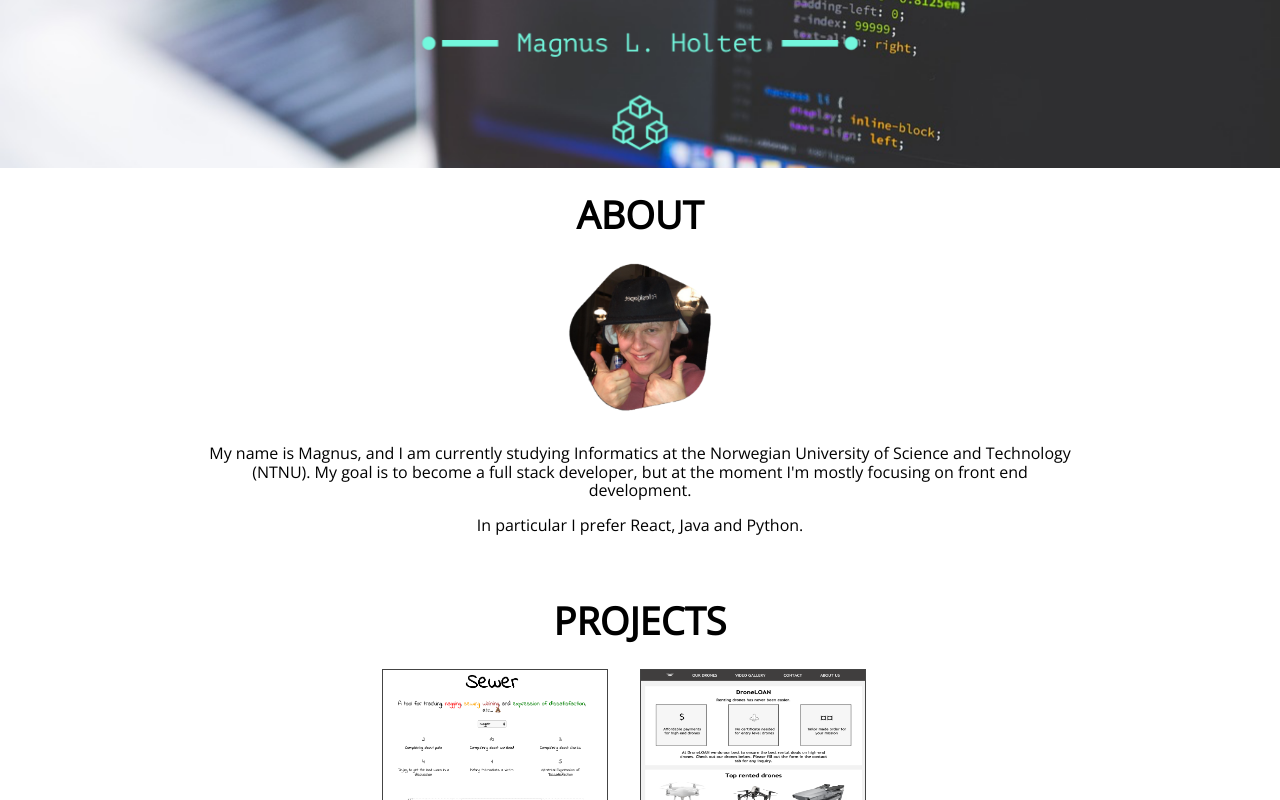
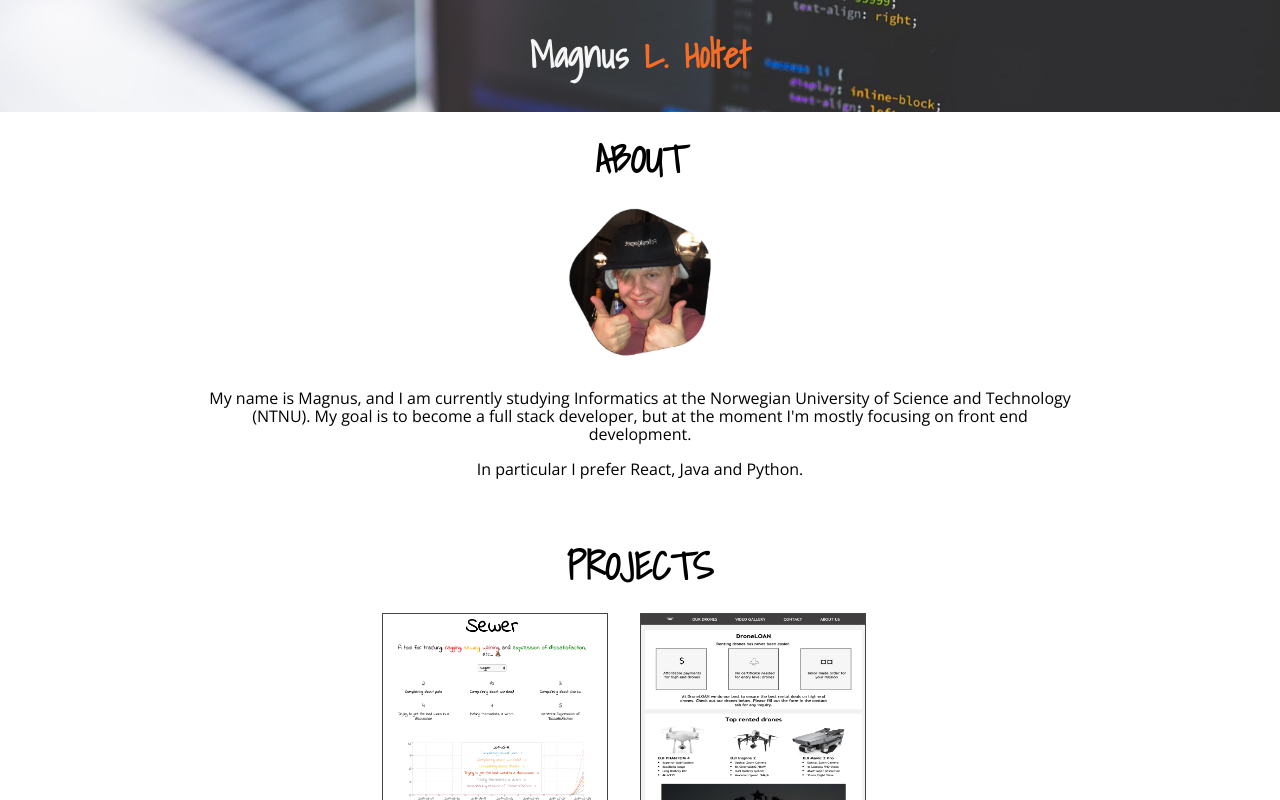
Before and after one commit to kharann/holtet, a React (Create React App) app: page / in a window 1280 px wide. Shown: the top 800 px of the page. Built offline with nearby package versions, Linux system fonts and the light colour scheme.

Commit message:
Change font.

```diff
--- a/public/styles/styles.css
+++ b/public/styles/styles.css
@@ -1,4 +1,5 @@
 @import url('https://fonts.googleapis.com/css?family=Open+Sans');
+@import url('https://fonts.googleapis.com/css?family=Shadows+Into+Light&display=swap');
 
 * {
   font-family: 'Open Sans', sans-serif;
--- a/src/components/Header.js
+++ b/src/components/Header.js
@@ -1,11 +1,13 @@
 import React from 'react';
 import styled from 'styled-components';
+import { whileStatement } from '@babel/types';
 
 const HeaderContainer = styled.section`
   /* Mobile */
   display: flex;
   justify-content: center;
   align-items: center;
+  font-size: 12px;
 
   /* Anything below desktop size*/
   @media screen AND (max-width: 900px) {
@@ -13,11 +15,13 @@ const HeaderContainer = styled.section`
 
   /* Tablet */
   @media screen AND (min-width: 600px) AND (max-width: 900px) {
+    font-size: 14px;
   }
 
   /* Desktop */
   @media screen AND (min-width: 901px) {
-    justify-content: center;
+    font-size: 18px;
+    height: 7rem;
   }
 
   background-image: url('./img/headerBG.png');
@@ -25,28 +29,39 @@ const HeaderContainer = styled.section`
   background-position: center;
 `;
 
-const Logo = styled.img`
-  /* Mobile */
-  margin: 1rem 0 0.7rem 0;
-  width: 13.5rem;
+// const Logo = styled.img`
+//   /* Mobile */
+//   margin: 1rem 0 0.7rem 0;
+//   width: 13.5rem;
 
-  /* Tablet */
-  @media screen AND (min-width: 600px) AND (max-width: 900px) {
-    width: 21rem;
-    margin: 2rem 0 1rem 0;
-  }
+//   /* Tablet */
+//   @media screen AND (min-width: 600px) AND (max-width: 900px) {
+//     width: 21rem;
+//     margin: 2rem 0 1rem 0;
+//   }
 
-  /* Desktop */
-  @media screen AND (min-width: 901px) {
-    margin: 2rem 0 0.7rem 0;
-    width: 33rem;
-  }
+//   /* Desktop */
+//   @media screen AND (min-width: 901px) {
+//     margin: 2rem 0 0.7rem 0;
+//     width: 33rem;
+//   }
+// `;
+
+const Name = styled.h1`
+  color: whitesmoke;
+  font-family: 'Shadows Into Light';
 `;
 
 const Header = () => {
   return (
     <HeaderContainer>
-      <Logo src='./img/logoTransparrent.png' />
+      {/* <Logo src='./img/logoTransparrent.png' /> */}
+      <Name>
+        Magnus{' '}
+        <span style={{ color: '#F56D29', fontFamily: 'Shadows Into Light' }}>
+          L. Holtet
+        </span>
+      </Name>
     </HeaderContainer>
   );
 };
--- a/src/components/Title.js
+++ b/src/components/Title.js
@@ -29,8 +29,7 @@ const Container = styled.div`
 const Text = styled.h1`
   /* Mobile */
   font-size: 24px;
-
-  /* Anything below desktop size*/
+  font-family: 'Shadows Into Light'; /* Anything below desktop size*/
   @media screen AND (max-width: 900px) {
   }
 
```
